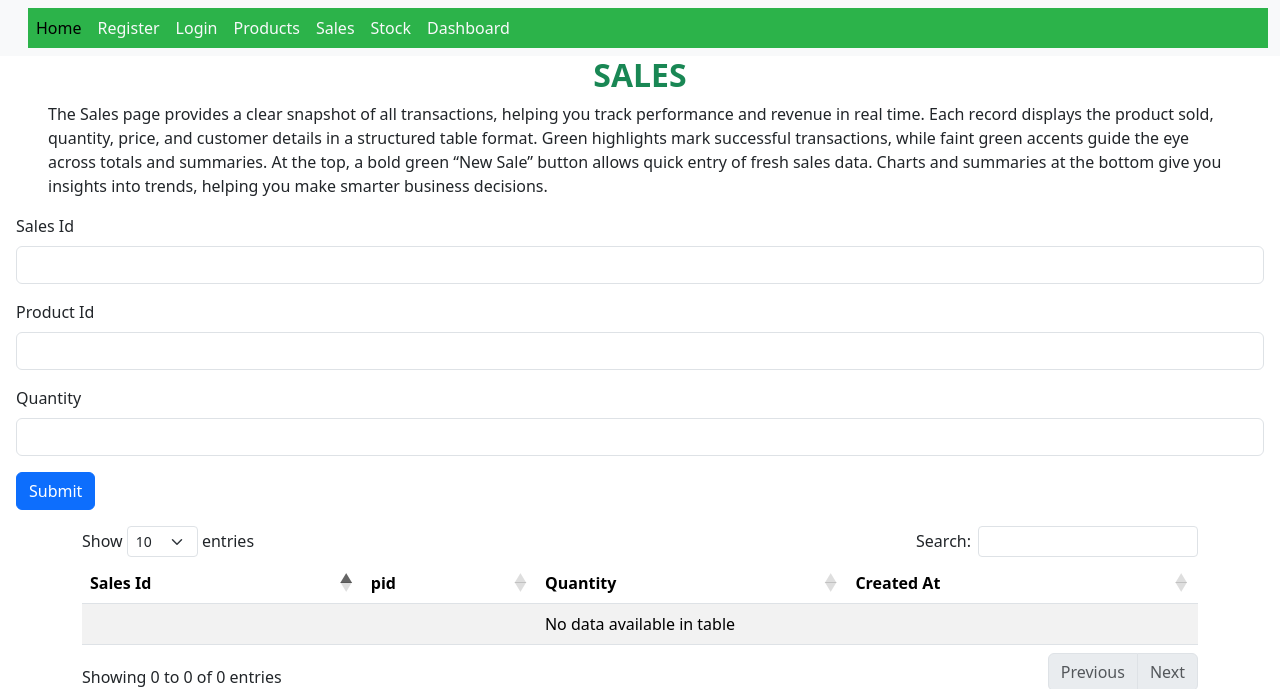
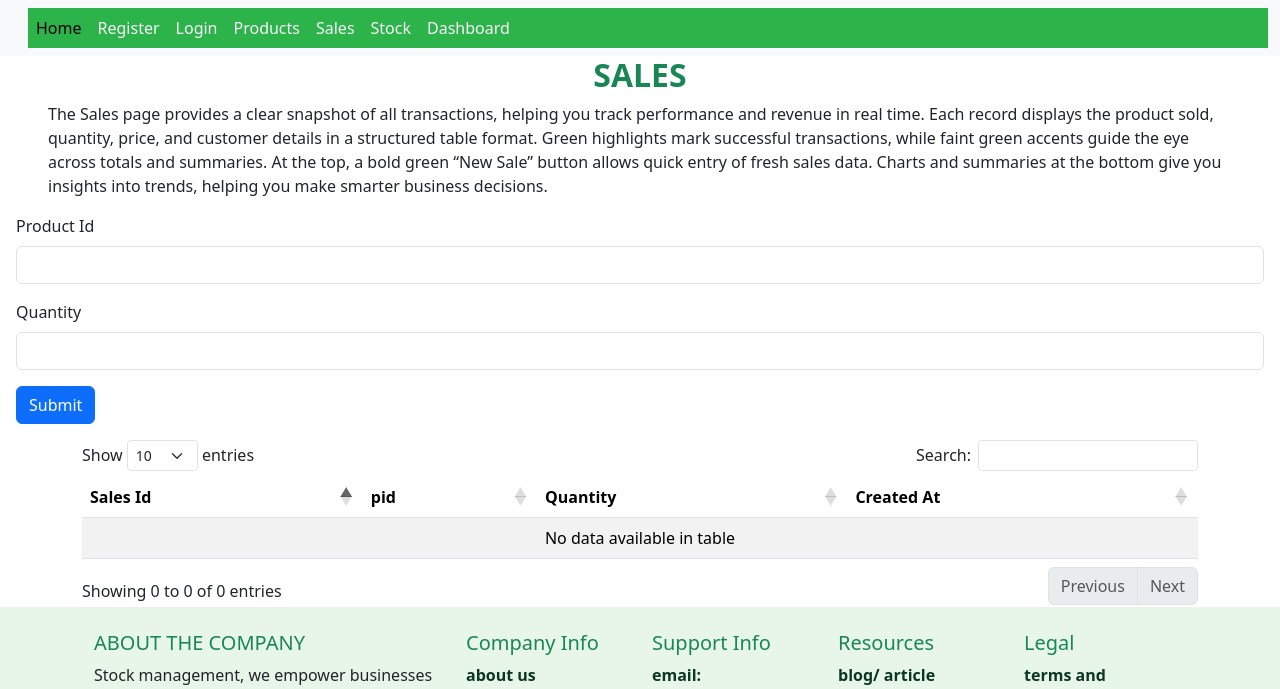
Before and after one commit to ghostayee/my-duka, a Flask app: page /sales in a window 1280 px wide. Shown: the top 689 px of the page. Run offline with Flask 3, Linux system fonts and the light colour scheme; data that the repository does not hold is empty; some libraries are stand-ins or nearby versions.

Commit message:
take them

```diff
--- a/database.py
+++ b/database.py
@@ -71,7 +71,7 @@ def insert_sale(values):
 
 
 def insert_sale(values):
-    cur.execute(f"insert into sales(pid,quantity)values(3,30)")
+    cur.execute(f"insert into sales(pid,quantity)values(14,30)")
     conn.commit()
 
 
--- a/main.py
+++ b/main.py
@@ -35,7 +35,7 @@ def sales():
     return render_template("sales.html", sales=sales)
 
 
-@app.route("/add_sales", methods=["POST", "GET"])
+@app.route("/add_sales", methods=["GET", "POST"])
 def add_sales():
     if request.method == "POST":
         product_id = request.form["pid"]
--- a/templates/sales.html
+++ b/templates/sales.html
@@ -12,11 +12,7 @@
     </p>
 </div>
 <div class="m-3">
-    <form method="post" action="/add_products">
-        <div class="mb-3">
-            <label for="exampleInputEmail1" class="form-label">Sales Id</label>
-            <input type="number" name="p_name" class="form-control" id="exampleInputEmail1" aria-describedby="emailHelp">
-        </div>
+    <form method="post" action="/add_sales">
         <div class="mb-3">
             <label for="exampleInputPassword1" class="form-label">Product Id</label>
             <input type="number" name="pid" class="form-control" id="exampleInputPassword1">
```
